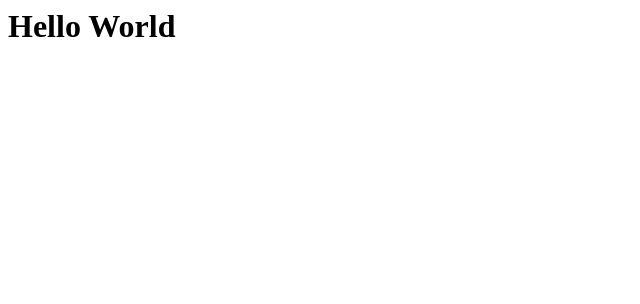
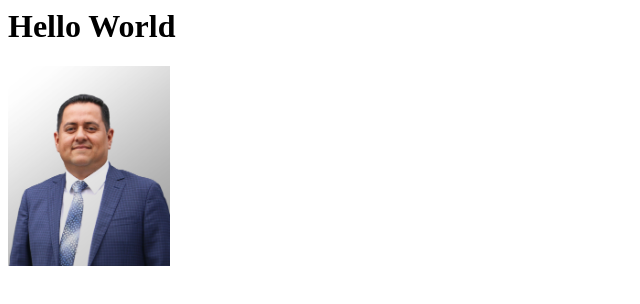
Before and after one commit to agarcia047/alexgarcia.github.io, a plain HTML site: page index.html in a window 1280 px wide. Shown: the whole page, without its empty margins (0-640 px from the left). Drawn offline with Linux system fonts and the light colour scheme.

Commit message:
add image

```diff
--- a/index.html
+++ b/index.html
@@ -1,4 +1,7 @@
 <html>
 <h1>Hello World </h1>
+<div>
+    <img src="foto.jpg" height="200">
+</div>
 
 </html>
```
Also changed, not shown: foto.jpg (added).
